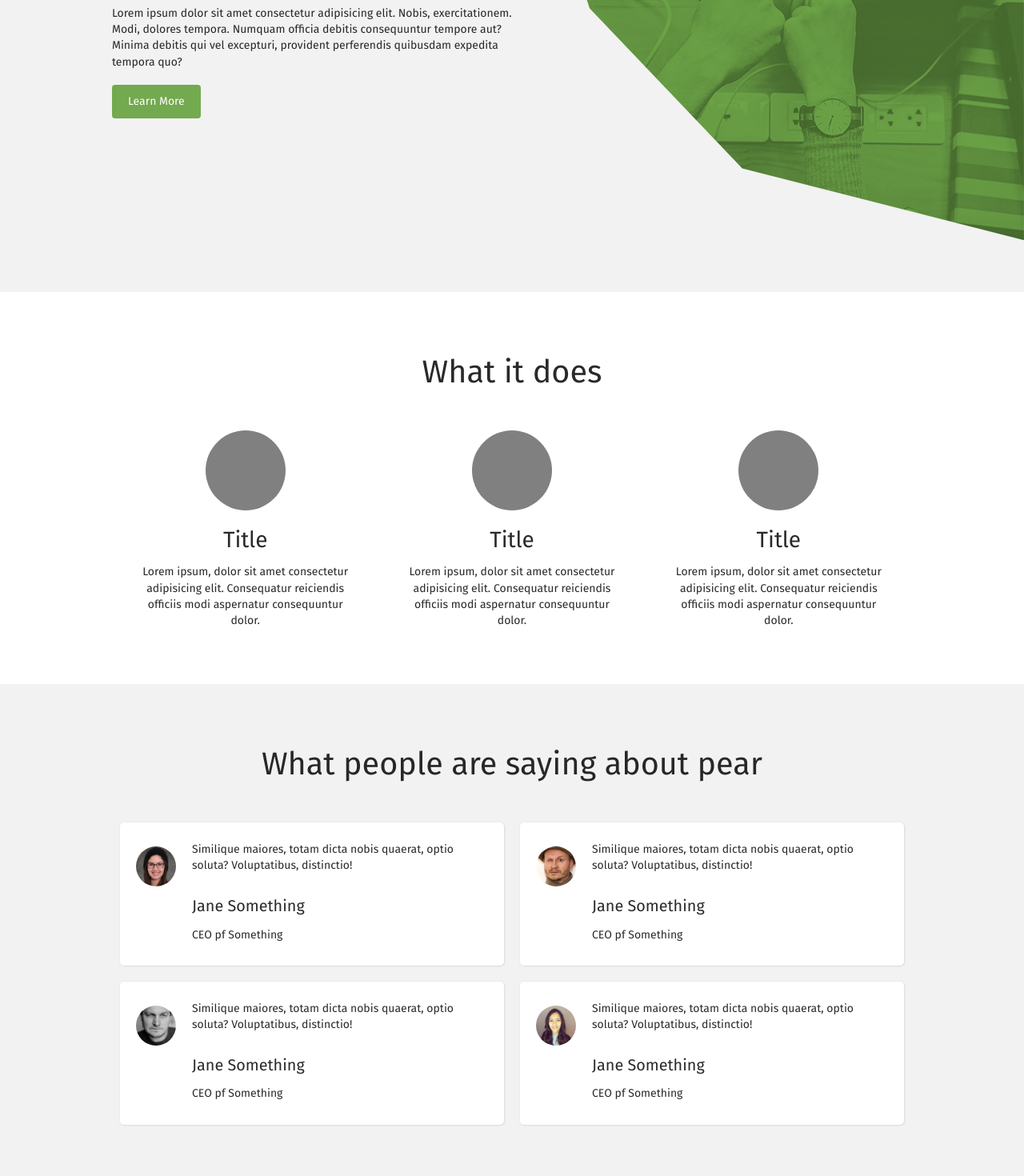
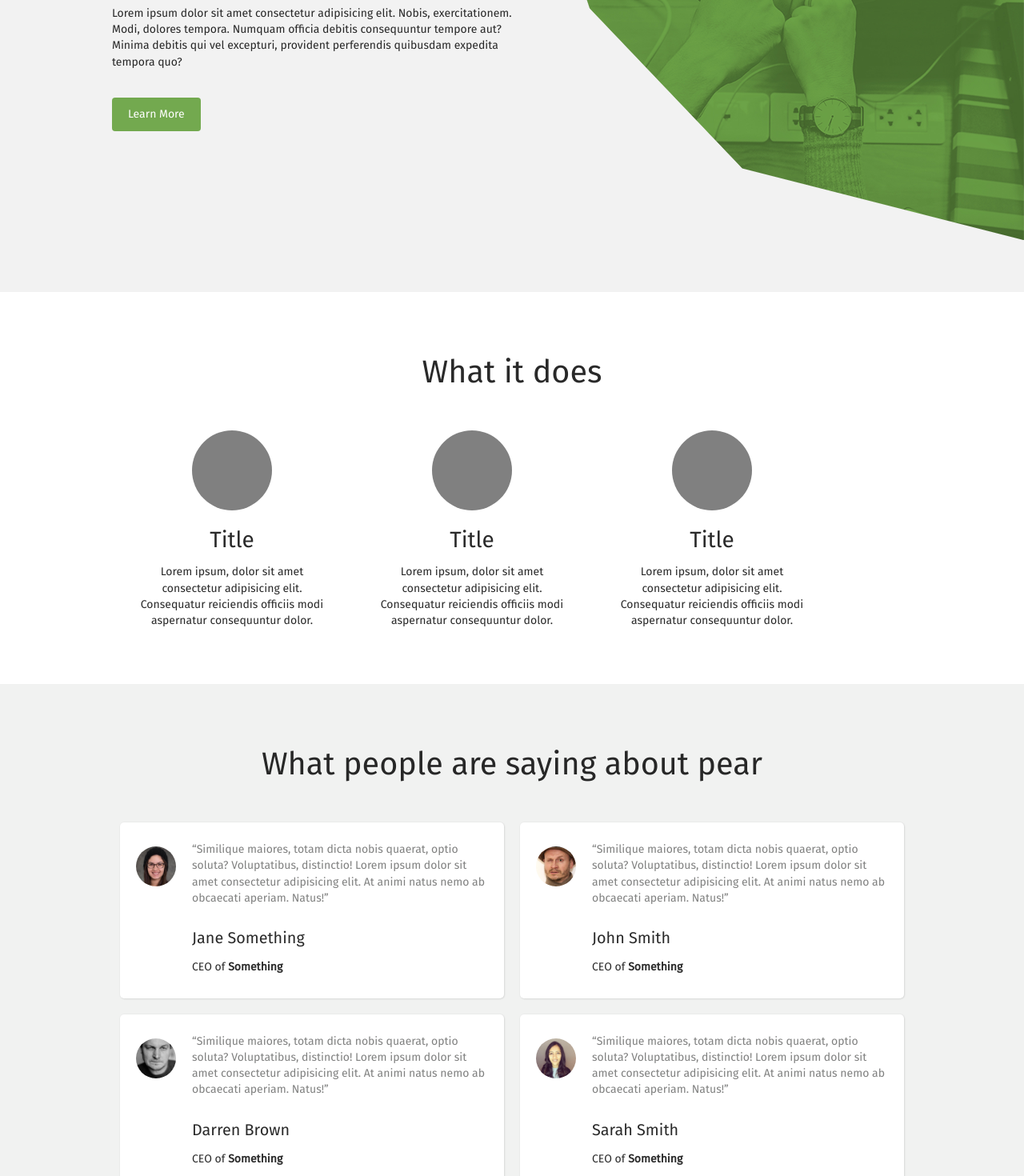
Before and after one commit to chazmcgrill/pair-coding-app, a React (Create React App) app in the folder client/: page / in a window 1280 px wide. Shown: the part 300-1770 px from the top of the page at 80% size. Built offline with nearby package versions, Linux system fonts and the light colour scheme; no server answers.

Commit message:
Makes Reviews & Features Responsive / Improves Hero Button & Reviews Data

```diff
--- a/client/src/app/components/landingpage/Features.sass
+++ b/client/src/app/components/landingpage/Features.sass
@@ -3,10 +3,12 @@
     max-width: 1000px
     padding: 0 20px
     margin: 0 auto
+    flex-wrap: wrap
 
 .feature
     margin: 0 30px
     text-align: center
+    width: calc(30% - 60px)
 
     &_icon
         height: 100px
@@ -14,3 +16,6 @@
         background-color: grey
         margin: 0 auto -20px
         border-radius: 100%
+
+    @media (max-width: 760px)
+        width: 100%
--- a/client/src/app/components/landingpage/Hero.js
+++ b/client/src/app/components/landingpage/Hero.js
@@ -9,7 +9,7 @@ export default () => (
             <div className="hero-text">
                 <h1>Find people to pair code with right now</h1>
                 <p>Lorem ipsum dolor sit amet consectetur adipisicing elit. Nobis, exercitationem. Modi, dolores tempora. Numquam officia debitis consequuntur tempore aut? Minima debitis qui vel excepturi, provident perferendis quibusdam expedita tempora quo?</p>
-                <div className="btn btn--lg">Learn More</div>
+                <a href="#features" className="btn btn--lg hero-text_btn">Learn More</a>
             </div>
         </div>
     </div>
--- a/client/src/app/components/landingpage/Hero.sass
+++ b/client/src/app/components/landingpage/Hero.sass
@@ -13,7 +13,10 @@
         z-index: 2
         max-width: 1000px
         margin: 0 auto
-        padding: 100px 0
+        padding: 100px 10px
 
 .hero-text
     max-width: 50%
+
+    &_btn
+        margin-top: 1rem
--- a/client/src/app/components/landingpage/Reviews.js
+++ b/client/src/app/components/landingpage/Reviews.js
@@ -14,9 +14,12 @@ export default () => (
                     <img className="review_avatar_img" src={Avatar1} alt="avatar 1" />
                 </div>
                 <div className="review_text">
-                    <p>Similique maiores, totam dicta nobis quaerat, optio soluta? Voluptatibus, distinctio!</p>
+                    <p className="review_quote">&ldquo;Similique maiores, totam dicta nobis quaerat, optio soluta? Voluptatibus, distinctio! Lorem ipsum dolor sit amet consectetur adipisicing elit. At animi natus nemo ab obcaecati aperiam. Natus!&rdquo;</p>
                     <h4>Jane Something</h4>
-                    <p>CEO pf Something</p>
+                    <p>
+                        CEO of
+                        <strong> Something</strong>
+                    </p>
                 </div>
             </div>
             <div className="review">
@@ -24,9 +27,12 @@ export default () => (
                     <img className="review_avatar_img" src={Avatar2} alt="avatar 1" />
                 </div>
                 <div className="review_text">
-                    <p>Similique maiores, totam dicta nobis quaerat, optio soluta? Voluptatibus, distinctio!</p>
-                    <h4>Jane Something</h4>
-                    <p>CEO pf Something</p>
+                    <p className="review_quote">&ldquo;Similique maiores, totam dicta nobis quaerat, optio soluta? Voluptatibus, distinctio! Lorem ipsum dolor sit amet consectetur adipisicing elit. At animi natus nemo ab obcaecati aperiam. Natus!&rdquo;</p>
+                    <h4>John Smith</h4>
+                    <p>
+                        CEO of
+                        <strong> Something</strong>
+                    </p>
                 </div>
             </div>
             <div className="review">
@@ -34,9 +40,12 @@ export default () => (
                     <img className="review_avatar_img" src={Avatar3} alt="avatar 1" />
                 </div>
                 <div className="review_text">
-                    <p>Similique maiores, totam dicta nobis quaerat, optio soluta? Voluptatibus, distinctio!</p>
-                    <h4>Jane Something</h4>
-                    <p>CEO pf Something</p>
+                    <p className="review_quote">&ldquo;Similique maiores, totam dicta nobis quaerat, optio soluta? Voluptatibus, distinctio! Lorem ipsum dolor sit amet consectetur adipisicing elit. At animi natus nemo ab obcaecati aperiam. Natus!&rdquo;</p>
+                    <h4>Darren Brown</h4>
+                    <p>
+                        CEO of
+                        <strong> Something</strong>
+                    </p>
                 </div>
             </div>
             <div className="review">
@@ -44,9 +53,12 @@ export default () => (
                     <img className="review_avatar_img" src={Avatar4} alt="avatar 1" />
                 </div>
                 <div className="review_text">
-                    <p>Similique maiores, totam dicta nobis quaerat, optio soluta? Voluptatibus, distinctio!</p>
-                    <h4>Jane Something</h4>
-                    <p>CEO pf Something</p>
+                    <p className="review_quote">&ldquo;Similique maiores, totam dicta nobis quaerat, optio soluta? Voluptatibus, distinctio! Lorem ipsum dolor sit amet consectetur adipisicing elit. At animi natus nemo ab obcaecati aperiam. Natus!&rdquo;</p>
+                    <h4>Sarah Smith</h4>
+                    <p>
+                        CEO of
+                        <strong> Something</strong>
+                    </p>
                 </div>
             </div>
         </div>
--- a/client/src/app/components/landingpage/Reviews.sass
+++ b/client/src/app/components/landingpage/Reviews.sass
@@ -23,3 +23,10 @@
     &_text
         text-align: left
         margin-left: 20px
+
+    &_quote
+        color: #808180
+
+    @media (max-width: 760px)
+        width: 100%
+        margin: 0 30px 20px
```
